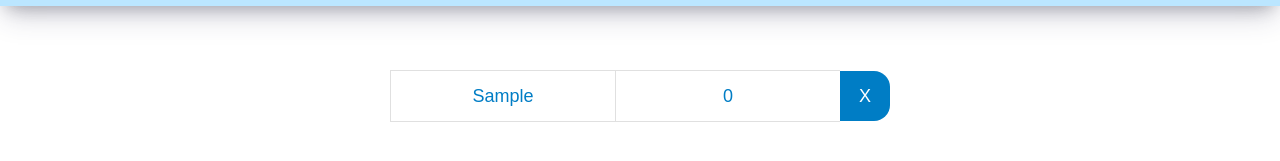
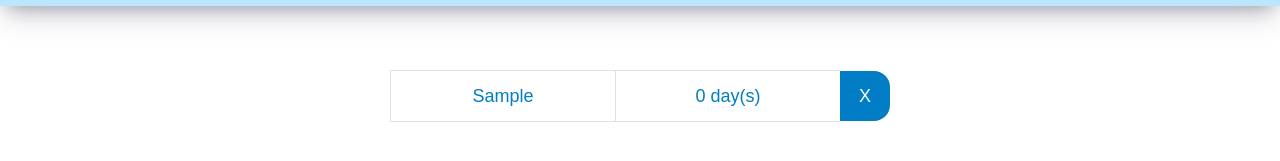
Before and after one commit to peterk6e/list-react-typescript, a React (Create React App) app: page / in a window 1280 px wide. Both pictures are taken after typing "Sample" into the empty fields and a click on the button "+ Add". Shown: the part 219-380 px from the top of the page. Built offline with nearby package versions, Linux system fonts and the light colour scheme.

Commit message:
add complete task function

```diff
--- a/src/App.tsx
+++ b/src/App.tsx
@@ -17,10 +17,16 @@ const App: FC = () => {
   };
 
   const addTask = (): void => {
-    const newTask = { taskText: task, days: days };
-    setList([...list, newTask]);
-    setDays(0);
-    setTask("");
+    if (task) {
+      const newTask = { taskText: task, days: days };
+      setList([...list, newTask]);
+      setDays(0);
+      setTask("");
+    }
+  };
+
+  const completeTask = (TaskToDelete: string): void => {
+    setList(list.filter((task) => task.taskText !== TaskToDelete));
   };
 
   return (
@@ -48,7 +54,7 @@ const App: FC = () => {
       </div>
       <div className="list">
         {list.map((task: ITask, key: number) => {
-          return <Task key={key} task={task} />;
+          return <Task key={key} task={task} completeTask={completeTask} />;
         })}
       </div>
     </div>
--- a/src/components/Task.tsx
+++ b/src/components/Task.tsx
@@ -3,16 +3,17 @@ import { ITask } from "../Interfaces";
 
 interface Props {
   task: ITask;
+  completeTask(TaskToDelete: string): void;
 }
 
-const Task = ({ task }: Props) => {
+const Task = ({ task, completeTask }: Props) => {
   return (
     <div className="task">
       <div className="content">
         <span>{task.taskText}</span>
-        <span>{task.days}</span>
+        <span>{task.days} day(s)</span>
       </div>
-      <button>X</button>
+      <button onClick={() => completeTask(task.taskText)}>X</button>
     </div>
   );
 };
```
